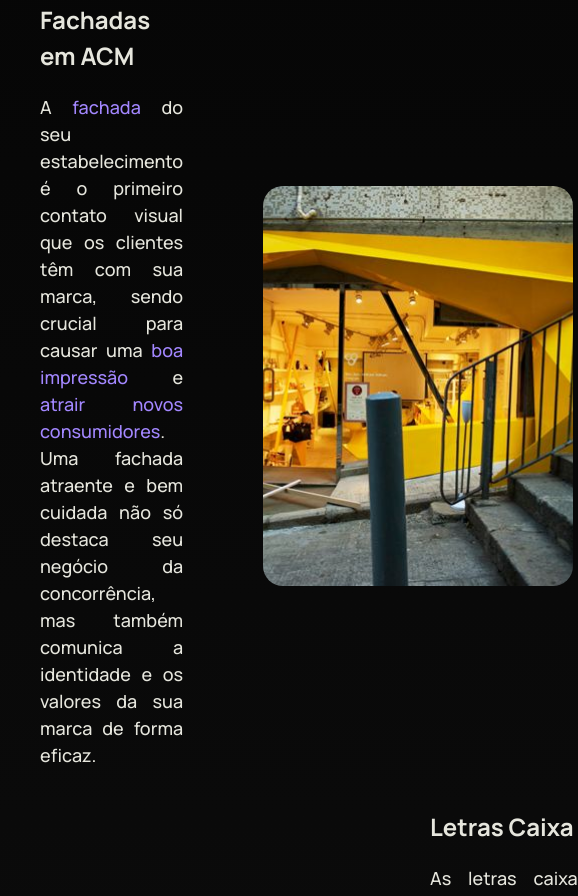
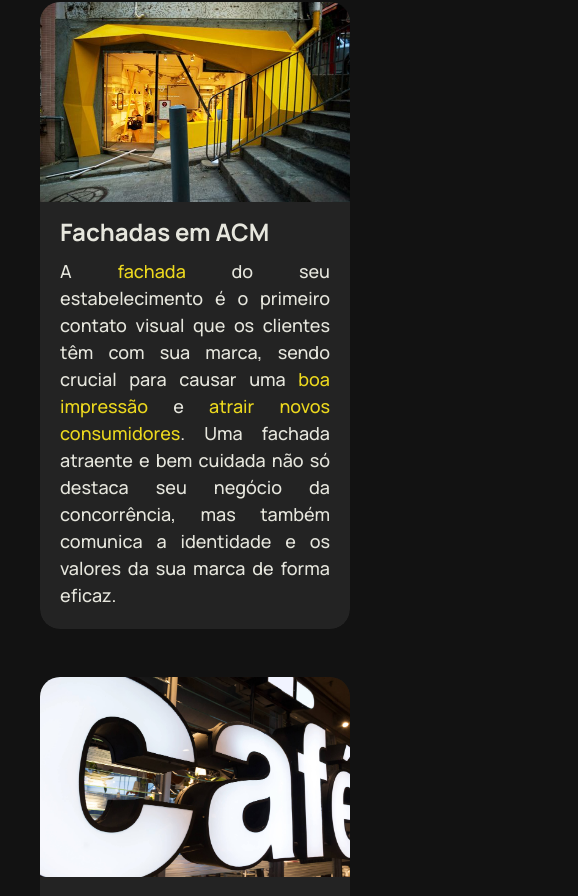
Before and after one commit to felipe-torress/viamidia-website, a Next.js app: page / in a window 390 px wide. Shown: the part 1344-2240 px from the top of the page, 578 px wide, since content can reach past the window. Built offline with nearby package versions, Linux system fonts and the light colour scheme; a web font is replaced by a local one.

Commit message:
Create new Service Card (#8)
* feat: add new colors and fix background color

* feat: add new colors as styles

* feat: fiz ProductsSection responsiveness and add new layout to ServiceCard (old HomeProductCard)

* feat: rename ProductsSection to ServicesSection

* fix: card background color

```diff
--- a/src/app/components/cards/HomeProductCard.tsx
+++ /dev/null
@@ -1,45 +0,0 @@
-import React from "react";
-import styles from "./homeProductCard.module.css";
-import Image from "next/image";
-import typography from "@styles/typography.module.css";
-import classNames from "classnames";
-
-interface HomeProductCardProps {
-  Text: React.FC;
-  title: string;
-  imageSrc: string;
-  contentDescription: string;
-  isTextLeftAligned: boolean;
-}
-
-const HomeProductCard: React.FC<HomeProductCardProps> = ({
-  Text,
-  title,
-  imageSrc,
-  contentDescription,
-  isTextLeftAligned,
-}) => {
-  const containerAlignmentClassName = isTextLeftAligned
-    ? styles.textLeft
-    : styles.textRight;
-
-  return (
-    <article
-      className={classNames(styles.cardContainer, containerAlignmentClassName)}
-    >
-      <div className={classNames(styles.cardTextContainer)}>
-        <h2 className={typography.subHeader1}>{title}</h2>
-        <Text />
-      </div>
-      <Image
-        src={imageSrc}
-        alt={contentDescription}
-        height={400}
-        width={300}
-        priority
-      />
-    </article>
-  );
-};
-
-export default HomeProductCard;
--- /dev/null
+++ b/src/app/components/cards/ServiceCard.tsx
@@ -0,0 +1,39 @@
+import React from "react";
+import styles from "./serviceCard.module.css";
+import Image from "next/image";
+import typography from "@styles/typography.module.css";
+import classNames from "classnames";
+
+interface ServiceCardProps {
+  Text: React.FC;
+  title: string;
+  imageSrc: string;
+  contentDescription: string;
+}
+
+const ServiceCard: React.FC<ServiceCardProps> = ({
+  Text,
+  title,
+  imageSrc,
+  contentDescription,
+}) => {
+  return (
+    <article
+      className={classNames(styles.cardContainer)}
+    >
+      <Image
+        src={imageSrc}
+        alt={contentDescription}
+        height={200}
+        width={400}
+        priority
+      />
+      <div className={classNames(styles.cardTextContainer)}>
+        <h2 className={typography.subHeader1}>{title}</h2>
+        <Text />
+      </div>
+    </article>
+  );
+};
+
+export default ServiceCard;
--- a/src/app/components/cards/homeProductCard.module.css
+++ /dev/null
@@ -1,36 +0,0 @@
-.cardContainer {
-  display: flex;
-  width: 100%;
-}
-
-.textLeft {
-  flex-direction: row; /* Default: text on the right, image on the left */
-  justify-content: start;
-  align-items: center;
-
-  gap: 80px;
-}
-
-.textRight {
-  flex-direction: row-reverse; /* Reverse: text on the left, image on the right */
-  justify-content: start;
-  align-items: center;
-  gap: 80px;
-}
-
-.cardTextContainer {
-  width: 800px;
-  display: flex;
-  flex-direction: column;
-  justify-content: start;
-  align-items: start;
-  text-align: justify;
-  gap: 20px;
-}
-
-.cardContainer img {
-  height: 400px;
-  width: 100%;
-  border-radius: 20px;
-  object-fit: cover;
-}
--- /dev/null
+++ b/src/app/components/cards/serviceCard.module.css
@@ -0,0 +1,34 @@
+.cardContainer {
+  display: flex;
+  flex-direction: column;
+  justify-content: start;
+  align-items: start;
+  width: 400px;
+  min-height: 510px;
+  border-radius: 20px;
+  clip-path: inset(0 0 0 0 round 20px);
+  background-color: var(--card-background-color);
+}
+
+.cardTextContainer {
+  width: 100%;
+  display: flex;
+  flex-direction: column;
+  justify-content: start;
+  align-items: start;
+  padding: 12px 20px 20px 20px;
+  gap: 8px;
+}
+
+.cardTextContainer p {
+  width: 100%;
+  text-align: justify;
+  box-sizing: bo;
+}
+
+.cardContainer img {
+  height: 200px;
+  width: 100%;
+  object-fit: cover;  /* Makes the image behave like Figma's "Fill" */
+  object-position: center; /* Ensures the image is centered */
+}
--- a/src/app/globals.css
+++ b/src/app/globals.css
@@ -19,10 +19,14 @@
   --orange-gradient: #ffc273;
   --purple-shadow: #b585ff;
   --border-grey: #363636;
+
+  --car-wrapping-blue: #42a8e1;
+  --acm-yellow: #ecd81e;
+  --card-background-color: #232323
 }
 
 body {
-  background: linear-gradient(to bottom, black, var(--background-color));
+  background-color: var(--background-color);
 }
 
 @layer utilities {
--- a/src/app/home/ProductsSection.tsx
+++ /dev/null
@@ -1,63 +0,0 @@
-import HomeProductCard from "@components/cards/HomeProductCard";
-import acmFacadeImage from "@images/acm-facade.jpg";
-import dimensionalLetterImage from "@images/letra-caixa.jpg";
-import colors from "@styles/colors.module.css";
-import typography from "@styles/typography.module.css";
-import classNames from "classnames";
-import React from "react";
-import styles from "./productsSection.module.css";
-
-const ProductsSection: React.FC = () => {
-  return (
-    <div className={styles.productsSection}>
-      <p className={classNames(typography.header2, typography.radialGradientText)}>
-        Conheça nossos serviços
-      </p>
-      <HomeProductCard
-        title="Fachadas em ACM"
-        Text={ACMFacadesDescription}
-        imageSrc={acmFacadeImage.src}
-        contentDescription="Fachada geométrica amarela em ACM"
-        isTextLeftAligned={true}
-      />
-      <HomeProductCard
-        title="Letras Caixa"
-        Text={DimensionalLettersDescription}
-        imageSrc={dimensionalLetterImage.src}
-        contentDescription="Letra caixa iluminada"
-        isTextLeftAligned={false}
-      />
-    </div>
-  );
-};
-
-export default ProductsSection;
-
-const ACMFacadesDescription: React.FC = () => {
-  return (
-    <p className={typography.bodyLarge}>
-      A <span className={colors.pastelBlue}>fachada</span> do seu
-      estabelecimento é o primeiro contato visual que os clientes têm com sua
-      marca, sendo crucial para causar uma{" "}
-      <span className={colors.pastelBlue}>boa impressão</span> e{" "}
-      <span className={colors.pastelBlue}>atrair novos consumidores</span>. Uma
-      fachada atraente e bem cuidada não só destaca seu negócio da concorrência,
-      mas também comunica a identidade e os valores da sua marca de forma
-      eficaz.
-    </p>
-  );
-};
-
-const DimensionalLettersDescription: React.FC = () => {
-  return (
-    <p className={typography.bodyLarge}>
-      As letras caixa destacam a identidade visual do seu negócio, oferecendo
-      alta visibilidade e uma{" "}
-      <span className={colors.salmon}>aparência moderna</span>. São duráveis,
-      personalizáveis e podem incluir{" "}
-      <span className={colors.salmon}>iluminação</span>, valorizando a fachada e
-      transmitindo profissionalismo e credibilidade. Ideais para qualquer tipo
-      de estabelecimento.
-    </p>
-  );
-};
--- /dev/null
+++ b/src/app/home/ServicesSection.tsx
@@ -0,0 +1,91 @@
+import ServiceCard from "@components/cards/ServiceCard";
+import acmFacadeImage from "@images/acm-facade.jpg";
+import dimensionalLetterImage from "@images/letra-caixa.jpg";
+import carWrapping from "@images/envelopamento-automotivo.jpg";
+import colors from "@styles/colors.module.css";
+import typography from "@styles/typography.module.css";
+import classNames from "classnames";
+import React from "react";
+import styles from "./servicesSection.module.css";
+
+const ProductsSection: React.FC = () => {
+  return (
+    <section className={styles.servicesSection}>
+      <h2
+        className={classNames(
+          typography.header2,
+          typography.radialGradientText
+        )}
+      >
+        Conheça nossos serviços
+      </h2>
+      <div className={styles.servicesSectionContent}>
+        <ServiceCard
+          title="Fachadas em ACM"
+          Text={ACMFacadesDescription}
+          imageSrc={acmFacadeImage.src}
+          contentDescription="Fachada geométrica amarela em ACM"
+        />
+        <ServiceCard
+          title="Letras Caixa"
+          Text={DimensionalLettersDescription}
+          imageSrc={dimensionalLetterImage.src}
+          contentDescription="Letra caixa iluminada"
+        />
+        <ServiceCard
+          title="Adesivagem Automotiva"
+          Text={CarWrappingDescription}
+          imageSrc={carWrapping.src}
+          contentDescription="Adesivagem Automotiva detalhada"
+        />
+      </div>
+    </section>
+  );
+};
+
+export default ProductsSection;
+
+const ACMFacadesDescription: React.FC = () => {
+  return (
+    <p className={typography.bodyLarge}>
+      A <span className={colors.acmYellow}>fachada</span> do seu estabelecimento
+      é o primeiro contato visual que os clientes têm com sua marca, sendo
+      crucial para causar uma{" "}
+      <span className={colors.acmYellow}>boa impressão</span> e{" "}
+      <span className={colors.acmYellow}>atrair novos consumidores</span>. Uma
+      fachada atraente e bem cuidada não só destaca seu negócio da concorrência,
+      mas também comunica a identidade e os valores da sua marca de forma
+      eficaz.
+    </p>
+  );
+};
+
+const DimensionalLettersDescription: React.FC = () => {
+  return (
+    <p className={typography.bodyLarge}>
+      As letras caixa destacam a identidade visual do seu negócio, oferecendo
+      alta visibilidade e uma{" "}
+      <span className={colors.salmon}>aparência moderna</span>. São duráveis,
+      personalizáveis e podem incluir{" "}
+      <span className={colors.salmon}>iluminação</span>, valorizando a fachada e
+      transmitindo profissionalismo e credibilidade. Ideais para qualquer tipo
+      de estabelecimento.
+    </p>
+  );
+};
+
+const CarWrappingDescription: React.FC = () => {
+  return (
+    <p className={typography.bodyLarge}>
+      A adesivagem automotiva é ideal para{" "}
+      <span className={colors.carWrappingBlue}>reforçar a identidade</span> da
+      sua empresa e garantir alta visibilidade. Com adesivos duráveis e
+      personalizáveis, você transforma sua frota em uma poderosa ferramenta de
+      marketing. Esses adesivos oferecem uma{" "}
+      <span className={colors.carWrappingBlue}>
+        aparência profissional e marcante
+      </span>
+      , ajudando a destacar sua marca e ampliar sua presença no mercado.
+    </p>
+  );
+};
--- a/src/app/home/productsSection.module.css
+++ /dev/null
@@ -1,9 +0,0 @@
-.productsSection {
-    display: flex;
-    flex-direction: column;
-    justify-content: start;
-    align-items: center;
-    width: 100%;
-    margin-top: 60px;
-    gap: 40px;
-  }
--- /dev/null
+++ b/src/app/home/servicesSection.module.css
@@ -0,0 +1,18 @@
+.servicesSection {
+    display: flex;
+    flex-direction: column;
+    justify-content: start;
+    align-items: center;
+    width: 100%;
+    margin-top: 60px;
+    gap: 40px;
+  }
+
+  .servicesSectionContent {
+    display: flex;
+    flex-wrap: wrap;
+    flex-direction: row;
+    justify-content: center;
+    width: 100%;
+    gap: 48px;
+  }
--- a/src/app/page.tsx
+++ b/src/app/page.tsx
@@ -4,7 +4,7 @@ import styles from "@styles/home.module.css";
 import typography from "@styles/typography.module.css";
 import classNames from "classnames";
 import ContactUsSection from "@/app/home/ContactUsSection";
-import ProductsSection from "./home/ProductsSection";
+import ServicesSection from "./home/ServicesSection";
 
 export default function Home() {
   return (
@@ -27,7 +27,7 @@ export default function Home() {
 
       <CarouselWithIndicator />
 
-      <ProductsSection />
+      <ServicesSection />
 
       <ContactUsSection />
     </main>
--- a/src/app/styles/colors.module.css
+++ b/src/app/styles/colors.module.css
@@ -7,5 +7,13 @@
 }
 
 .salmon {
-  color: var(--salmon)
+  color: var(--salmon);
 }
+
+.carWrappingBlue {
+  color: var(--car-wrapping-blue);
+}
+
+.acmYellow {
+  color: var(--acm-yellow);
+}
```
